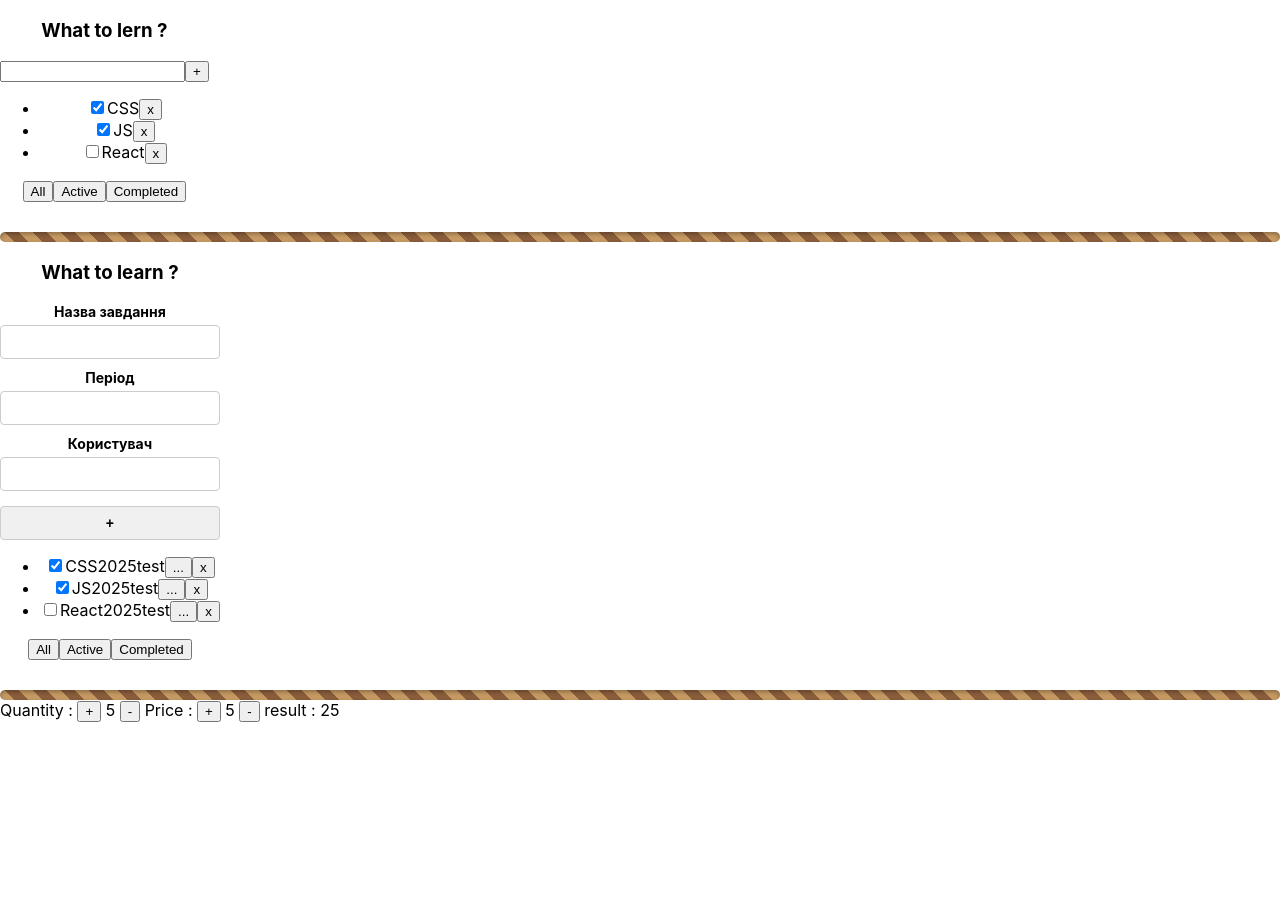
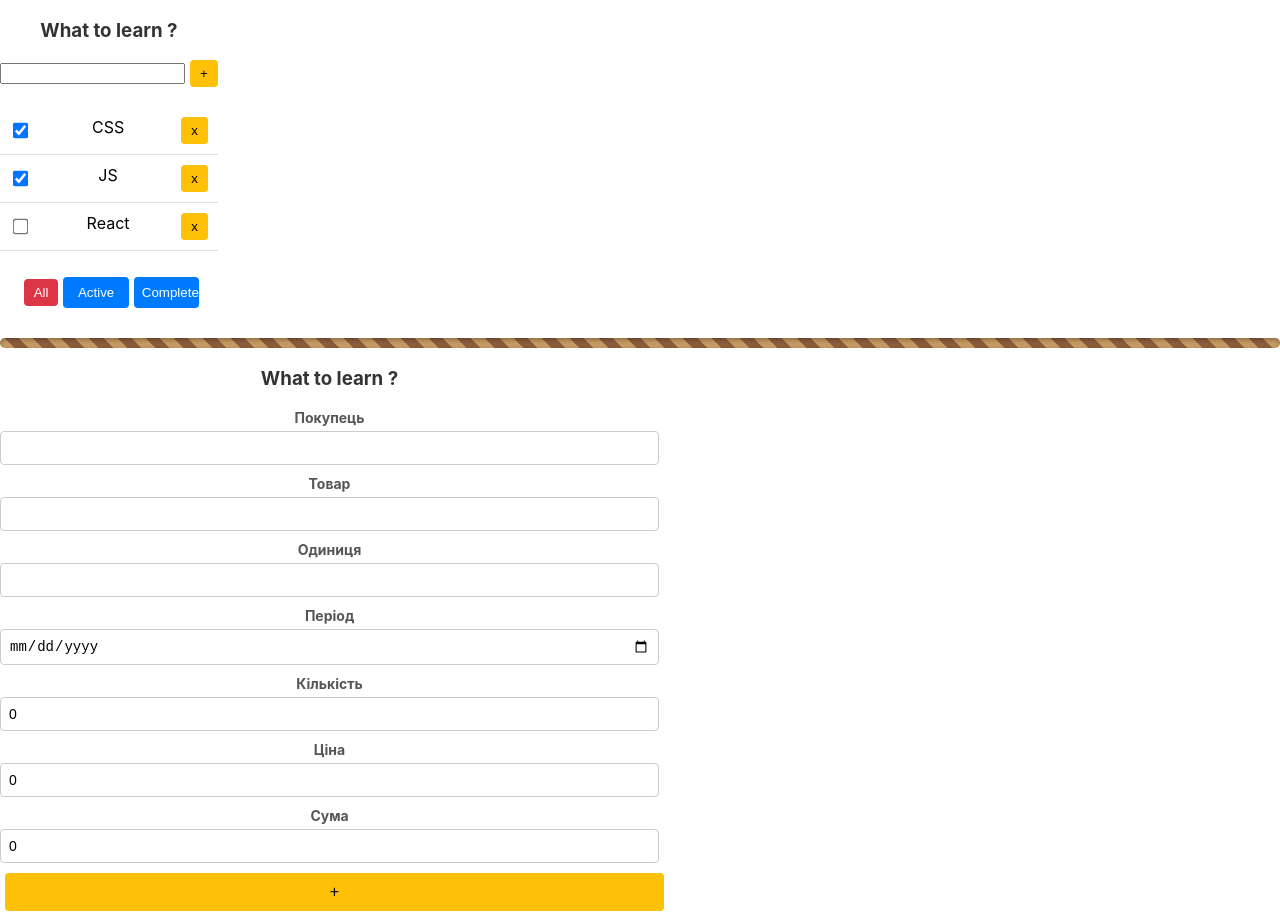
Before and after one commit to IvanSlivenko/todo-list-from-it-camasutra_v_3, a React (Create React App) app in the folder it-incubator/TODOLIST-TS/it-incubator-todolist-ts-video/: page / in a window 1280 px wide. Shown: the top 914 px of the page. Before the commit the page ends 800 px from the top, so only its background shows below. Built offline with nearby package versions, Linux system fonts and the light colour scheme.

Commit message:
12-03-2025-21-45

```diff
--- a/it-incubator/TODOLIST-TS/it-incubator-todolist-ts-video/src/App.tsx
+++ b/it-incubator/TODOLIST-TS/it-incubator-todolist-ts-video/src/App.tsx
@@ -59,7 +59,7 @@ function App() {
         <div className="App">
 
             <Todolist
-                title="What to lern ?"
+                title="What to learn ?"
                 tasks={tasksForTodolist}
                 removeTask={removeTask}
                 changeFilter={changeFilter}
--- a/it-incubator/TODOLIST-TS/it-incubator-todolist-ts-video/src/App_test.tsx
+++ b/it-incubator/TODOLIST-TS/it-incubator-todolist-ts-video/src/App_test.tsx
@@ -23,25 +23,32 @@ function App_test() {
     ]
 
     let [currentTasks, setCurrentTasks] = useState(tasks_test)
-    let[filter, setFilter] = useState<FilterValuesType>("all");
+    let [filter, setFilter] = useState<FilterValuesType>("all");
 
     const removeTasks = (id: string) => {
         let newTasks = currentTasks.filter(t => t.id !== id);
         setCurrentTasks(newTasks)
     }
 
-    function addTask(title: string, newTaskPeriod: string, newTaskUser: string){
+    function addTask(title: string, newTaskPeriod: string,
+                     newTaskUser: string, summ: number,
+                     quantity: number, prise: number, unit: string) {
         let newTask = {
             id: v1(),
             title: title,
             isDone: false,
             period: newTaskPeriod,
-            user: newTaskUser
+            user: newTaskUser,
+            summ: summ,
+            quantity: quantity,
+            prise: prise,
+            unit: unit
+
+
         }
-        let newTasks=[newTask,...currentTasks]
+        let newTasks = [newTask, ...currentTasks]
         setCurrentTasks(newTasks)
     }
-
 
 
     function changeFilter(value: FilterValuesType) {
@@ -51,10 +58,10 @@ function App_test() {
     let taskForTodolist = currentTasks;
     // ---------------------------------------------- filtered script home
     if (filter === "active") {
-        taskForTodolist=currentTasks.filter(t=>t.isDone === false)
+        taskForTodolist = currentTasks.filter(t => t.isDone === false)
     }
     if (filter === "completed") {
-        taskForTodolist=currentTasks.filter(t=>t.isDone === true)
+        taskForTodolist = currentTasks.filter(t => t.isDone === true)
     }
     // ---------------------------------------------- filtered script end
 
--- a/it-incubator/TODOLIST-TS/it-incubator-todolist-ts-video/src/Todolist.tsx
+++ b/it-incubator/TODOLIST-TS/it-incubator-todolist-ts-video/src/Todolist.tsx
@@ -8,7 +8,7 @@ export type TaskType = {
 
 }
 
-export type TodolistType ={
+export type TodolistType = {
     title: string
     tasks: Array<TaskType>
     removeTask: (id: string) => void
@@ -18,11 +18,11 @@ export type TodolistType ={
 
 }
 
-export function Todolist (props: TodolistType) {
+export function Todolist(props: TodolistType) {
 
     let [newTaskTitle, setNewTaskTitle] = useState("")
 
-    const titleChangeHadler= (e:ChangeEvent<HTMLInputElement>)=>{
+    const onNewTitleChangeHandler = (e:ChangeEvent<HTMLInputElement>) => {
         setNewTaskTitle(e.currentTarget.value)
     }
 
@@ -31,11 +31,20 @@ export function Todolist (props: TodolistType) {
         <div>
             <input
                 value={newTaskTitle}
-                onChange={ (e:ChangeEvent<HTMLInputElement>)=>{setNewTaskTitle(e.currentTarget.value)}}
-                // onChange={ (e)=>titleChangeHadler(e.currentTarget.value)}
+                onChange={onNewTitleChangeHandler}
+                onKeyDown={(e)=>{
+                if(e.ctrlKey && e.key === "Enter"){
+                    props.addTask(newTaskTitle)
+                    setNewTaskTitle("")
+                }
+                }}
 
             />
-            <button onClick={()=> {props.addTask(newTaskTitle)}}>+</button>
+            <button onClick={() => {
+                props.addTask(newTaskTitle)
+                setNewTaskTitle("")
+            }}>+
+            </button>
             <ul>
                 {
                     props.tasks.map((t) =>
@@ -50,9 +59,9 @@ export function Todolist (props: TodolistType) {
                         </li>)
                 }
             </ul>
-            <button onClick={()=>props.changeFilter("all")}>All</button>
-            <button onClick={()=>props.changeFilter("active")}>Active</button>
-            <button onClick={()=>props.changeFilter("completed")}>Completed</button>
+            <button onClick={() => props.changeFilter("all")}>All</button>
+            <button onClick={() => props.changeFilter("active")}>Active</button>
+            <button onClick={() => props.changeFilter("completed")}>Completed</button>
         </div>
 
     </div>
--- a/it-incubator/TODOLIST-TS/it-incubator-todolist-ts-video/src/Todolist_test.css
+++ b/it-incubator/TODOLIST-TS/it-incubator-todolist-ts-video/src/Todolist_test.css
@@ -1,67 +1,205 @@
-/*.input-Mit-Label {*/
-/*    display: flex;*/
-/*    flex-direction: column; !* Розташовує елементи по вертикалі *!*/
-/*    margin-bottom: 10px; !* Додає відступ між групами елементів *!*/
-/*}*/
+/* Стиль заголовка */
+h3 {
+    text-align: center;
+    color: #333;
+}
 
-/*.input-Mit-Label label {*/
-/*    margin-bottom: 5px; !* Відступ між лейблом і полем вводу *!*/
-/*    font-size: 14px; !* Розмір шрифта для лейбла *!*/
-/*    font-weight: bold; !* Для виділення лейбла *!*/
-/*}*/
-
-/*.input-Mit-Label input {*/
-/*    padding: 8px;*/
-/*    font-size: 14px;*/
-/*    border: 1px solid #ccc; !* Оформлення поля вводу *!*/
-/*    border-radius: 4px;*/
-/*}*/
-/*.button-add-task {*/
-/*    background-color: #f0f0f0;*/
-/*    cursor: pointer;*/
-/*    font-weight: bold;*/
-/*}*/
-
-/*.button-add-task:hover {*/
-/*    background-color: #ddd;*/
-/*}*/
-
+/* Вхідні поля з лейблом */
 .input-Mit-Label {
     display: flex;
     flex-direction: column;
     margin-bottom: 10px;
-    width: 100%; /* Забезпечує однакову ширину */
-    max-width: 300px; /* Обмежує максимальну ширину */
 }
 
 .input-Mit-Label label {
-    margin-bottom: 5px;
     font-size: 14px;
     font-weight: bold;
+    margin-bottom: 5px;
+    color: #555;
 }
 
-.input-Mit-Label input,
-.button-add-task {
-    width: 100%; /* Робить однакову ширину */
+.input-Mit-Label input {
     padding: 8px;
     font-size: 14px;
     border: 1px solid #ccc;
     border-radius: 4px;
-    transition: 0.3s ease-in-out;
-    box-sizing: border-box; /* Щоб padding не впливав на ширину */
+    width: 100%;
+    box-sizing: border-box;
 }
 
-.input-Mit-Label input {
-    background-color: #fff;
-}
-
+/* Кнопка додавання завдання */
 .button-add-task {
-    background-color: #f0f0f0;
+    width: 100%;
+    padding: 10px;
+    background-color: #28a745;
+    color: white;
+    font-size: 16px;
+    border: none;
+    border-radius: 4px;
     cursor: pointer;
-    font-weight: bold;
-    margin-top: 5px; /* Додає відступ між input і кнопкою */
+    transition: 0.3s;
 }
 
 .button-add-task:hover {
-    background-color: #ddd;
+    background-color: #218838;
 }
+
+/* Список завдань */
+ul {
+    list-style: none;
+    padding: 0;
+    margin-top: 20px;
+}
+
+/* Рядок списку */
+li {
+    display: flex;
+    justify-content: space-between;
+    padding: 10px;
+    border-bottom: 1px solid #ddd;
+    background-color: white;
+    transition: background-color 0.2s;
+}
+
+/* Відступи в рядку списку */
+li span {
+    flex: 1;
+    padding-left: 10px;
+}
+
+/* Ширина колонок у рядках списку */
+li .span-title {
+    flex: 3;
+}
+
+li .span-period {
+    flex: 2;
+}
+
+li .span-user {
+    flex: 2;
+}
+
+li .span-change {
+    flex: 1;
+    text-align: center;
+}
+
+/* Стиль для чекбоксу */
+input[type="checkbox"] {
+    transform: scale(1.2);
+    cursor: pointer;
+}
+
+/* Кнопки видалення та редагування */
+button {
+    padding: 6px 10px;
+    margin-left: 5px;
+    border: none;
+    border-radius: 4px;
+    cursor: pointer;
+    transition: 0.3s;
+}
+
+button:nth-of-type(1) {
+    background-color: #ffc107;
+    color: black;
+}
+
+button:nth-of-type(1):hover {
+    background-color: #e0a800;
+}
+
+button:nth-of-type(2) {
+    background-color: #dc3545;
+    color: white;
+}
+
+button:nth-of-type(2):hover {
+    background-color: #c82333;
+}
+
+/* Фільтри */
+button:nth-of-type(3),
+button:nth-of-type(4),
+button:nth-of-type(5) {
+    background-color: #007bff;
+    color: white;
+    margin-top: 10px;
+    width: 30%;
+    padding: 8px;
+}
+
+button:nth-of-type(3):hover,
+button:nth-of-type(4):hover,
+button:nth-of-type(5):hover {
+    background-color: #0056b3;
+}
+
+/* Шапка таблиці */
+.headerTable {
+    flex: 1;
+    /*width: 97%;*/
+    display: flex;
+
+    justify-content: space-between;
+    margin-top: 5px;
+    margin-left: 10px;
+    padding: 10px;
+    background-color:  #555555;
+    color: white;
+    font-weight: bold;
+    border-radius: 4px;
+    margin-bottom: 10px;
+}
+
+/* Окремі заголовки в шапці таблиці */
+.headerTable span {
+    flex: 1;
+    text-align: left;
+    padding-left: 10px;
+}
+
+/* Ширина колонок у шапці таблиці */
+.headerTable .span-title {
+    /*flex: 3;*/
+    flex: 4;
+
+}
+
+.headerTable .span-period {
+    /*flex: 2;*/
+    flex: 2;
+}
+
+.headerTable .span-user {
+    flex: 2;
+
+}
+
+.headerTable .span-change {
+    flex: 1;
+
+}
+
+/* Окремі стилі для рядків списку */
+.headerTable, li {
+    display: flex;
+    padding: 10px;
+    border-bottom: 1px solid #ddd;
+}
+
+.headerTable span,
+li span {
+    padding-left: 10px;
+    text-align: center;
+    justify-content: center;
+}
+
+
+.string-task {
+    flex: 1;
+    width: 300px;
+    justify-content: flex-start;
+    align-items: flex-start;
+}
--- a/it-incubator/TODOLIST-TS/it-incubator-todolist-ts-video/src/Todolist_test.tsx
+++ b/it-incubator/TODOLIST-TS/it-incubator-todolist-ts-video/src/Todolist_test.tsx
@@ -1,13 +1,17 @@
-import React, {ChangeEvent, useState} from "react";
+import React, {KeyboardEvent, ChangeEvent, useState, useEffect} from "react";
 import {FilterValuesType} from "./App_test";
 import './Todolist_test.css'
 
 export type TaskType = {
     id: string,
     title: string,
-    isDone: boolean
-    period: string
-    user: string
+    isDone: boolean,
+    period: string,
+    user: string,
+    summ: number,
+    quantity: number,
+    prise: number
+    unit: string
 }
 
 export type TodolistType = {
@@ -15,7 +19,9 @@ export type TodolistType = {
     tasks: Array<TaskType>
     removeTasks: (id: string) => void
     changeFilter: (value: FilterValuesType) => void
-    addTask: (title: string, newTaskPeriod: string, newTaskUser: string) => void
+    addTask: (title: string, newTaskPeriod: string, newTaskUser: string,
+              newTaskSumm: number, quantity: number, prise: number,
+              unit: string) => void
 
 }
 
@@ -24,18 +30,147 @@ export function Todolist_test(props: TodolistType) {
     let [newTaskTitle, setNewTaskTitle] = useState("")
     let [newTaskPeriod, setNewTaskPeriod] = useState("")
     let [newTaskUser, setNewTaskUser] = useState("")
+    let [newTaskUnit, setNewTaskUnit] = useState("")
+    let [newTaskSumm, setNewTaskSumm] = useState(0)
+    let [newTaskQuantity, setNewTaskQuantity] = useState(0)
+    let [newTaskPrise, setNewTaskPrise] = useState(0)
 
-    return <div>
+    useEffect(()=>{setNewTaskSumm(parseFloat((newTaskPrise * newTaskQuantity).toFixed(2)))},[newTaskPrise,newTaskQuantity])
+
+    const onNewTitleChangeHandler = (e: ChangeEvent<HTMLInputElement>) => {
+        setNewTaskTitle(e.currentTarget.value)
+    }
+
+    const onNewPeriodChangeHandler = (e: ChangeEvent<HTMLInputElement>) => {
+        setNewTaskPeriod(e.currentTarget.value)
+    }
+
+    const onNewUserChangeHandler = (e: ChangeEvent<HTMLInputElement>) => {
+        setNewTaskUser(e.currentTarget.value)
+    }
+
+    const onNewUnitChangeHandler = (e: ChangeEvent<HTMLInputElement>) => {
+        setNewTaskUnit(e.currentTarget.value)
+    }
+
+    const onNewSummChangeHandler = (e: ChangeEvent<HTMLInputElement>) => {
+        if (e.currentTarget.value.length !== 0) {
+            const summ = parseFloat(e.currentTarget.value);
+            setNewTaskQuantity(parseFloat(summ.toFixed(2)));
+        } else {
+            setNewTaskSumm(0); // У випадку, якщо введено 0, ми можемо встановити значення в 0
+        }
+
+        setNewTaskSumm(parseFloat(parseFloat(e.currentTarget.value).toFixed(2)))
+    }
+    const onNewQuantityChangeHandler = (e: ChangeEvent<HTMLInputElement>) => {
+
+        if (e.currentTarget.value.length !== 0) {
+
+            let quantity = parseFloat(e.currentTarget.value);
+
+            setNewTaskQuantity(parseFloat(quantity.toFixed(2)));
+        } else {
+            setNewTaskQuantity(0); // У випадку, якщо введено 0, ми можемо встановити значення в 0
+        }
+    }
+
+
+
+
+    const onNewPriseChangeHandler = (e: ChangeEvent<HTMLInputElement>) => {
+        if (e.currentTarget.value.length !== 0) {
+            const prise = parseFloat(e.currentTarget.value);
+            setNewTaskPrise(parseFloat(prise.toFixed(2)));
+            console.log(newTaskPrise)
+        } else {
+            // Якщо поле порожнє, встановіть значення в 0
+            setNewTaskPrise(0);
+        }
+    }
+
+
+    const onKeyDownHandler = (e: KeyboardEvent<HTMLInputElement>) => {
+        if (e.ctrlKey && e.key === "Enter") {
+            if (newTaskTitle.trim() !== ""
+                && newTaskPeriod.trim() !== ""
+                && newTaskUser.trim() !== ""
+                && newTaskUnit.trim() !== ""
+                && newTaskQuantity !==0
+                && newTaskPrise !==0) {
+                props.addTask(newTaskTitle, newTaskPeriod, newTaskUser,
+                    newTaskSumm, newTaskQuantity, newTaskPrise, newTaskUnit);
+
+                setNewTaskTitle("");
+                setNewTaskPeriod("");
+                setNewTaskUser("");
+                setNewTaskUnit("")
+                setNewTaskQuantity(0);
+                setNewTaskPrise(0);
+                setNewTaskSumm(0);
+
+            }
+        }
+    };
+
+    const onAddTaskHandler = () => {
+        if (newTaskTitle.trim() !== ""
+            && newTaskPeriod.trim() !== ""
+            && newTaskUser.trim() !== ""
+            && newTaskUnit.trim() !== ""
+            && newTaskQuantity !==0
+            && newTaskPrise !==0) {
+            props.addTask(newTaskTitle, newTaskPeriod, newTaskUser,
+                newTaskSumm, newTaskQuantity, newTaskPrise, newTaskUnit);
+
+            setNewTaskTitle("");
+            setNewTaskPeriod("");
+            setNewTaskUser("");
+            setNewTaskUnit("")
+            setNewTaskQuantity(0);
+            setNewTaskPrise(0);
+            setNewTaskSumm(0);
+
+        }
+    };
+
+    const onRemoveTaskHandler = (id: string) => {
+        props.removeTasks(id)
+    }
+
+    const onChangeTask =(id: string)=>{
+        alert(`Ви намагаєтесь редагувати завдання з id : ${id}`)
+    }
+
+
+    return <div className={"top"}>
         <h3>{props.title}</h3>
         <div>
+
             <div className='input-Mit-Label'>
-                <label htmlFor="taskTitle">Назва завдання</label>
+                <label htmlFor="User">Покупець</label>
+                <input
+                    id="User"
+                    value={newTaskUser}
+                    onChange={onNewUserChangeHandler}
+                    onKeyDown={onKeyDownHandler}
+                />
+            </div>
+            <div className='input-Mit-Label'>
+                <label htmlFor="taskTitle">Товар</label>
                 <input
                     id="taskTitle"
                     value={newTaskTitle}
-                    onChange={(e: ChangeEvent<HTMLInputElement>) => {
-                        setNewTaskTitle(e.currentTarget.value)
-                    }}
+                    onChange={onNewTitleChangeHandler}
+                />
+            </div>
+
+            <div className='input-Mit-Label'>
+                <label htmlFor="unit">Одиниця</label>
+                <input
+                    id="unit"
+                    value={newTaskUnit}
+                    onChange={onNewUnitChangeHandler}
                 />
             </div>
 
@@ -43,43 +178,83 @@ export function Todolist_test(props: TodolistType) {
                 <label htmlFor="taskPeriod">Період</label>
                 <input
                     id="taskPeriod"
+                    type="date"
                     value={newTaskPeriod}
-                    onChange={(e: ChangeEvent<HTMLInputElement>) => {
-                        setNewTaskPeriod(e.currentTarget.value)
-                    }}
+                    onChange={onNewPeriodChangeHandler}
                 />
             </div>
 
             <div className='input-Mit-Label'>
-                <label htmlFor="User">Користувач</label>
+                <label htmlFor="quantity">Кількість</label>
                 <input
-                    id="User"
-                    value={newTaskUser}
-                    onChange={(e: ChangeEvent<HTMLInputElement>) => {
-                        setNewTaskUser(e.currentTarget.value)
-                    }}
+
+                    id="quantity"
+                    type="number"
+                    // step="0.01"
+                    value={newTaskQuantity}
+                    onChange={onNewQuantityChangeHandler}
+                    onKeyDown={onKeyDownHandler}
                 />
             </div>
 
+            <div className='input-Mit-Label'>
+                <label htmlFor="prise">Ціна</label>
+                <input
+                    id="prise"
+                    type="number"
+                    // step="0.01"
+                    value={newTaskPrise}
+                    onChange={onNewPriseChangeHandler}
+                    onKeyDown={onKeyDownHandler}
+                />
+            </div>
+
+            <div className='input-Mit-Label'>
+                <label htmlFor="Summ">Cума</label>
+                <input
+                    id="Summ"
+                    type="number"
+                    // step="0."
+                    value={newTaskSumm}
+                    onChange={onNewSummChangeHandler}
+                    onKeyDown={onKeyDownHandler}
+                />
+            </div>
+
+
             <button
                 className={'button-add-task'}
-                onClick={() => {
-                props.addTask(newTaskTitle, newTaskPeriod, newTaskUser)
-            }}>+
+                onClick={onAddTaskHandler}
+            >+
             </button>
+            <div className="headerTable">
+                <span className="span-title">Товар</span>
+                <span className="span-user">Од.виміру</span>
+                <span className="span-period">Період</span>
+                <span className="span-user">Кількість</span>
+                <span className="span-user">Ціна</span>
+                <span className="span-user">Cума</span>
+                <span className="span-user">Покупець</span>
+                <span className="span-change">Дії</span>
+            </div>
             <ul>
                 {
                     props.tasks.map((t) =>
                         <li
                             key={t.id}>
                             <input
+                                className="string-task"
                                 type="checkbox"
                                 checked={t.isDone}/>
-                            <span>{t.title}</span>
-                            <span>{t.period}</span>
-                            <span>{t.user}</span>
-                            <button>...</button>
-                            <button onClick={() => props.removeTasks(t.id)}>x</button>
+                            <span className="span-title">{t.title}</span>
+                            <span className="span-title">{t.unit}</span>
+                            <span className="span-period">{t.period}</span>
+                            <span className="span-period">{t.quantity}</span>
+                            <span className="span-period">{t.prise}</span>
+                            <span className="span-period">{t.summ}</span>
+                            <span className="span-user">{t.user}</span>
+                            <button onClick={() => onChangeTask(t.id)}>...</button>
+                            <button onClick={() => onRemoveTaskHandler(t.id)}>x</button>
                         </li>)
                 }
             </ul>
--- a/it-incubator/TODOLIST-TS/it-incubator-todolist-ts-video/src/tasks_test.tsx
+++ b/it-incubator/TODOLIST-TS/it-incubator-todolist-ts-video/src/tasks_test.tsx
@@ -1,7 +1,7 @@
+import {v1} from 'uuid'
 
-import {v1} from 'uuid'
 export const tasks_test = [
-    {id: v1(), title: "CSS", isDone: true, period: "2025", user: "test"},
-    {id: v1(), title: "JS", isDone: true,period: "2025", user: "test"},
-    {id: v1(), title: "React", isDone: false, period: "2025", user: "test"}
+    {id: v1(), title: "CSS", isDone: true, period: "2025", user: "test", summ: 100, quantity: 1, prise: 100, unit: "шт."},
+    {id: v1(), title: "JS", isDone: true, period: "2025", user: "test", summ: 100, quantity: 1, prise: 100, unit: "шт."},
+    {id: v1(), title: "React", isDone: false, period: "2025", user: "test", summ: 100, quantity: 1, prise: 100, unit: "шт."}
 ]
```
Also changed, not shown: 1 other file (tests, documents, lock files or other folders).
